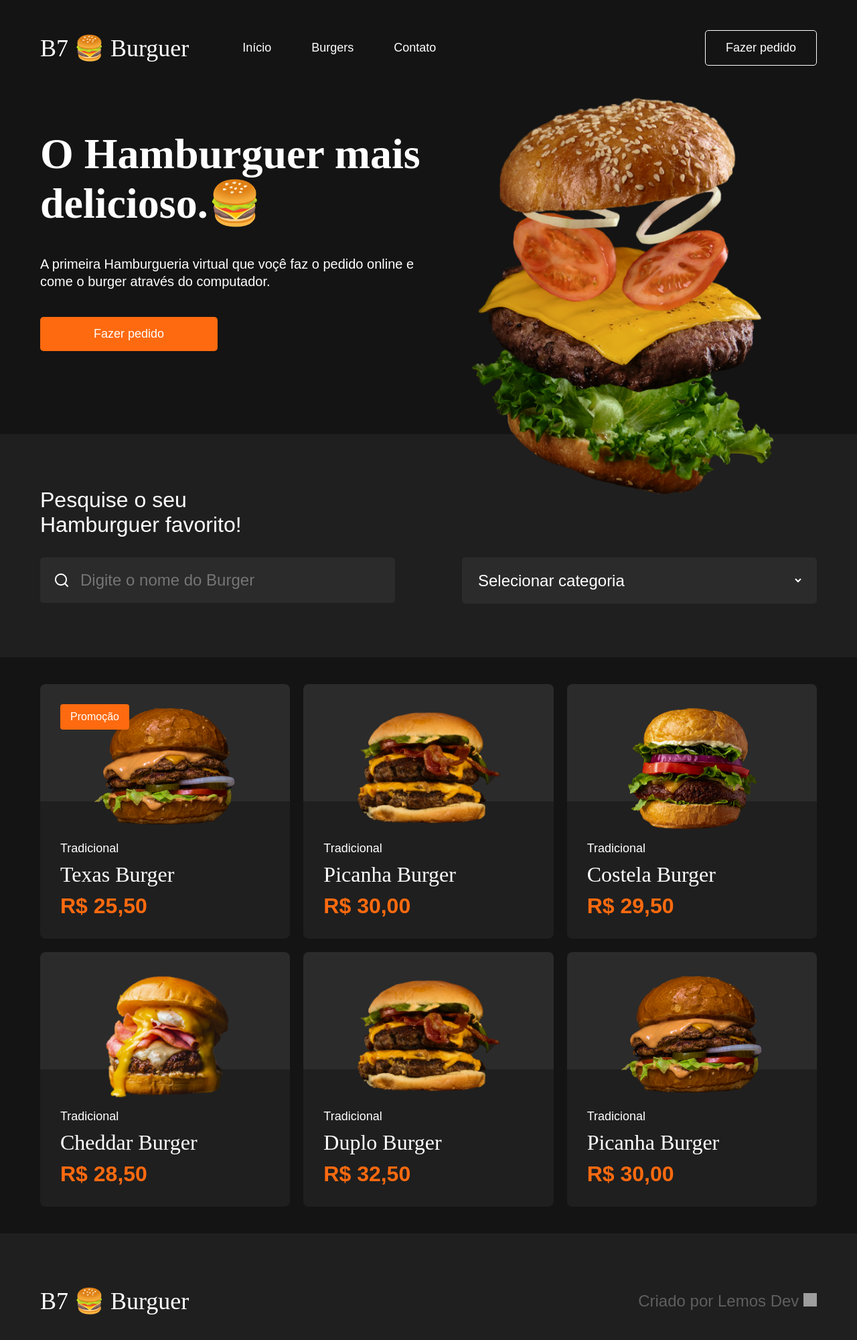
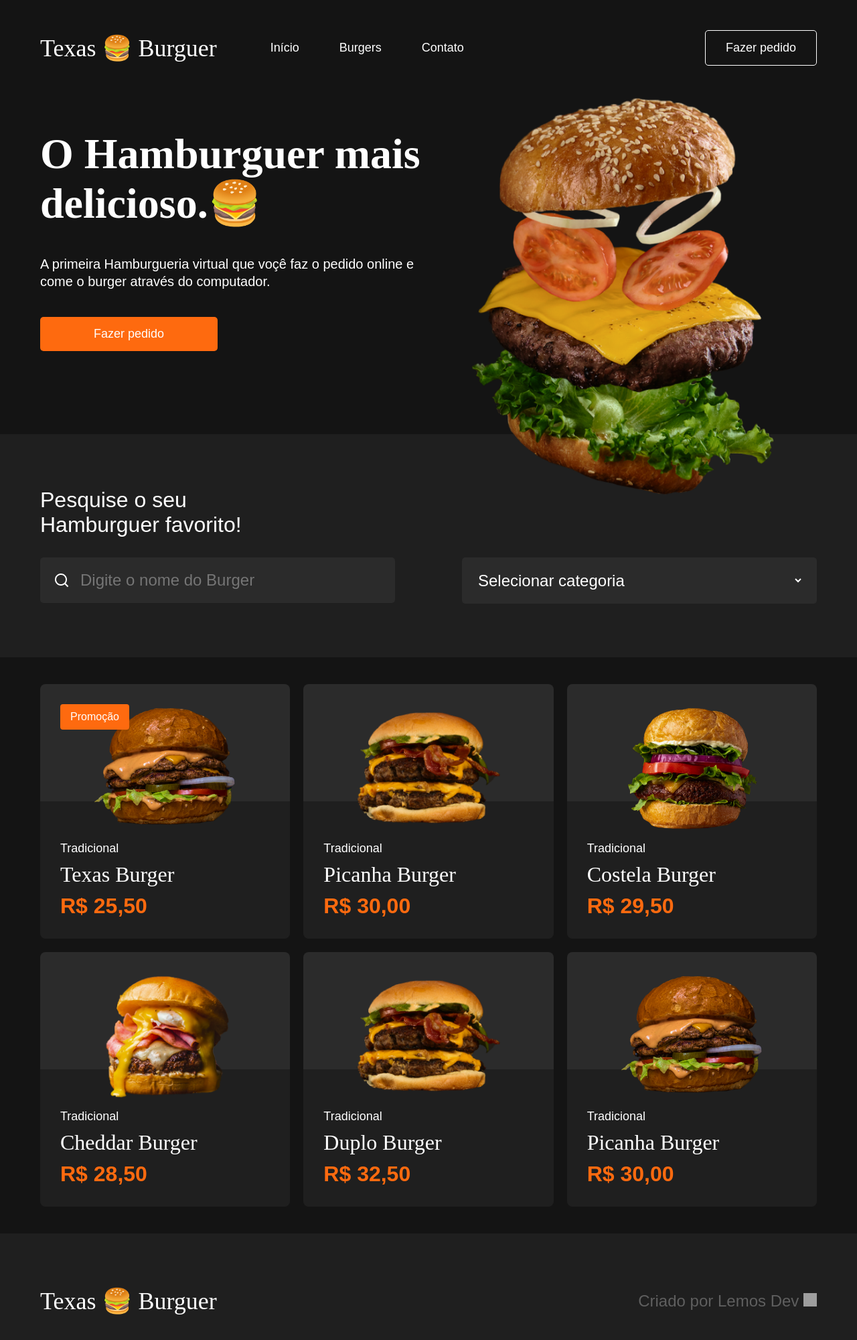
Before and after one commit to Balanca02/burgueria, a plain HTML site: page index.html in a window 1280 px wide. Shown: the whole page at 67% size. Drawn offline with Linux system fonts and the light colour scheme; grey boxes are pictures that could not be loaded; files whose address does not match are found by name; a web font is replaced by a local one.

Commit message:
terceirocommit

```diff
--- a/index.html
+++ b/index.html
@@ -14,7 +14,7 @@
     <header>
         <div class="container">
             <div class="logo">
-                <a href="">B7 <span>🍔</span> Burguer</a>
+                <a href="">Texas <span>🍔</span> Burguer</a>
             </div>
             <nav>
                 <ul class="leftside">
@@ -143,7 +143,7 @@
     <footer>
         <div class="container">
             <div class="logo">
-                <a href="">B7 <span>🍔</span> Burguer</a>
+                <a href="">Texas <span>🍔</span> Burguer</a>
             </div>
             <div class="copyrights">Criado por <a href="https://wa.me/5547997871960"> Lemos Dev</a> <img width="20"
                     height="20" src="https://img.icons8.com/fluency/48/whatsapp.png" alt="whatsapp" /></div>
```
